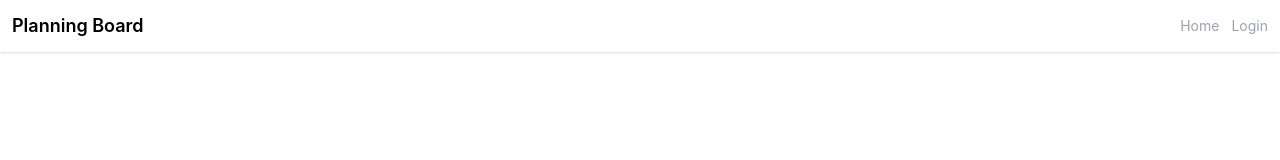
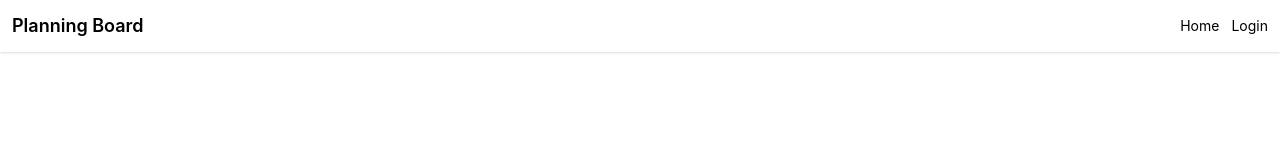
Before and after one commit to FilipHrn/planning-board, a Next.js app: page / in a window 1280 px wide. Shown: the top 160 px of the page. Built offline with nearby package versions, Linux system fonts and the light colour scheme.

Commit message:
Swapped out anchor tags for Link components

```diff
--- a/components/Header/partials/Navigation.jsx
+++ b/components/Header/partials/Navigation.jsx
@@ -1,11 +1,12 @@
+import Link from 'next/link';
 
 function Navigation() {
 
   return (
     <nav>
       <ul className="flex space-x-3">
-        <li><a className="text-gray-400" href="/">Home</a></li>
-        <li><a className="text-gray-400" href="/login">Login</a></li>
+        <li><Link className="text-gray-400" href="/">Home</Link></li>
+        <li><Link className="text-gray-400" href="/login">Login</Link></li>
       </ul>
     </nav>
   )
```
